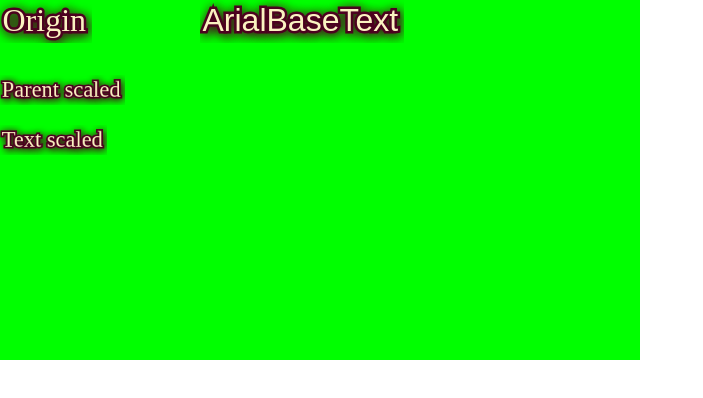
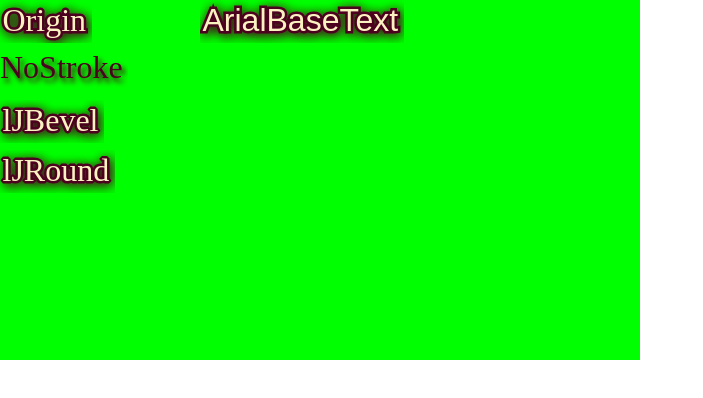
Before and after one commit to MatsMaker/matsmaker.github.io, a plain HTML site: page index.html in a window 1280 px wide. Shown: the whole page, without its empty margins (0-703 px from the left). Drawn offline with Linux system fonts and the light colour scheme; animation ran at ten frames a second.

Commit message:
diff styes

```diff
--- a/index.html
+++ b/index.html
@@ -7,13 +7,18 @@
     <title>Document</title>
     <style>
       @font-face {
-        font-family: SourceSansPro-Bold;
-        src: url(SourceSansPro-Bold.ttf);
+        font-family: "SourceSansPro-Bold";
+        src: url("./SourceSansPro-Bold.ttf");
       }
     </style>
     <link rel="stylesheet" href="style.css" />
     <script src="pixi.min.js"></script>
     <script src="main.js"></script>
+    <script>
+      window.onload = function () {
+        new FontTestPlatform();
+      };
+    </script>
   </head>
   <body></body>
 </html>
--- a/main.js
+++ b/main.js
@@ -5,11 +5,6 @@ class FontTestPlatform {
   refs = {};
 
   constructor() {
-    window.addEventListener("load", this.init);
-  }
-
-  init = () => {
-    console.log("run");
     this.app = new PIXI.Application({
       width: 640,
       height: 360,
@@ -18,28 +13,88 @@ class FontTestPlatform {
     document.body.appendChild(this.app.view);
 
     this.draw();
-  };
+  }
 
   draw() {
     const originText = this._initText("Origin");
     this.app.stage.addChild(originText);
 
-    const scaleContainer = new PIXI.Container();
-    scaleContainer.y = 75;
-    scaleContainer.scale.set(0.7);
-
-    const parentScaledText = this._initText("Parent scaled");
-    scaleContainer.addChild(parentScaledText);
-    this.app.stage.addChild(scaleContainer);
-
-    const scaledText = this._initText("Text scaled");
-    scaledText.y = 125;
-    scaledText.scale.set(0.7);
-    this.app.stage.addChild(scaledText);
-
     const baseText = this._initBaseText("ArialBaseText");
     baseText.x = 200;
     this.app.stage.addChild(baseText);
+
+    const noStroke = this._initNoStroke("NoStroke");
+    noStroke.y = 50;
+    this.app.stage.addChild(noStroke);
+
+    const lJBevel = this._initLJBevel("lJBevel");
+    lJBevel.y = 100;
+    this.app.stage.addChild(lJBevel);
+
+    const lJRound = this._initLJBevel("lJRound");
+    lJRound.y = 150;
+    this.app.stage.addChild(lJRound);
+
+    const lJMiter = this._initLJBevel("lJMiter");
+    lJMiter.y = 2000;
+    this.app.stage.addChild(lJMiter);
+  }
+
+  _initLJMiter(message) {
+    const style = new PIXI.TextStyle({
+      fill: 0xfaf3c1,
+      fontFamily: "SourceSansPro-Bold",
+      fontSize: 32,
+      align: "center",
+      stroke: 0x4c011f,
+      strokeThickness: 5,
+      miterLimit: 1,
+      dropShadow: true,
+      dropShadowColor: 0x4c011f,
+      dropShadowDistance: 3,
+      dropShadowBlur: 12,
+      dropShadowAngle: 0.937,
+    });
+    const text = new PIXI.Text(message, style);
+    return text;
+  }
+
+  _initLJRound(message) {
+    const style = new PIXI.TextStyle({
+      fill: 0xfaf3c1,
+      fontFamily: "SourceSansPro-Bold",
+      fontSize: 32,
+      align: "center",
+      stroke: 0x4c011f,
+      strokeThickness: 5,
+      lineJoin: "round",
+      dropShadow: true,
+      dropShadowColor: 0x4c011f,
+      dropShadowDistance: 3,
+      dropShadowBlur: 12,
+      dropShadowAngle: 0.937,
+    });
+    const text = new PIXI.Text(message, style);
+    return text;
+  }
+
+  _initLJBevel(message) {
+    const style = new PIXI.TextStyle({
+      fill: 0xfaf3c1,
+      fontFamily: "SourceSansPro-Bold",
+      fontSize: 32,
+      align: "center",
+      stroke: 0x4c011f,
+      strokeThickness: 5,
+      lineJoin: "bevel",
+      dropShadow: true,
+      dropShadowColor: 0x4c011f,
+      dropShadowDistance: 3,
+      dropShadowBlur: 12,
+      dropShadowAngle: 0.937,
+    });
+    const text = new PIXI.Text(message, style);
+    return text;
   }
 
   _initBaseText(message) {
@@ -54,6 +109,22 @@ class FontTestPlatform {
       dropShadowColor: 0x4c011f,
       dropShadowDistance: 3,
       dropShadowBlur: 12,
+      dropShadowAngle: 0.937,
+    });
+    const text = new PIXI.Text(message, style);
+    return text;
+  }
+
+  _initNoStroke(message) {
+    const style = new PIXI.TextStyle({
+      fill: 0x4c011f,
+      fontFamily: "SourceSansPro-Bold",
+      fontSize: 32,
+      align: "center",
+      dropShadow: true,
+      dropShadowColor: 0x4c011f,
+      dropShadowDistance: 5,
+      dropShadowBlur: 5,
       dropShadowAngle: 0.937,
     });
     const text = new PIXI.Text(message, style);
@@ -78,5 +149,3 @@ class FontTestPlatform {
     return text;
   }
 }
-
-new FontTestPlatform();
```
